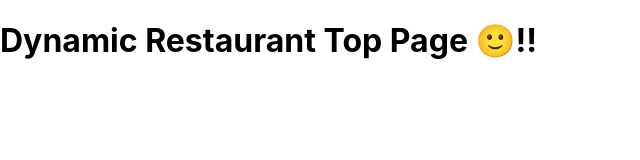
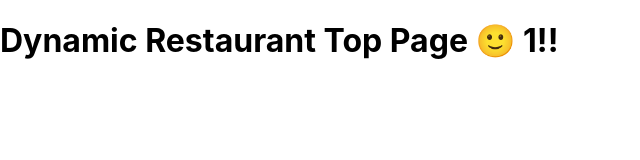
Before and after one commit to melanierolo/Restaurant-App-nextjs, a Next.js app in the folder restaurant-app/: page /restaurants/1 in a window 1280 px wide. Shown: the top 160 px of the page, without its empty margins (0-640 px from the left). Built offline with nearby package versions, Linux system fonts and the light colour scheme.

Commit message:
Dynamic Restaurant page - part 2 useRouter

```diff
--- a/restaurant-app/pages/restaurants/[restaurant].js
+++ b/restaurant-app/pages/restaurants/[restaurant].js
@@ -1,10 +1,16 @@
+import { useRouter } from "next/router";
 import Head from "next/head";
 import styles from "../../styles/Home.module.css";
 
 export default function Restaurant() {
+  const router = useRouter();
   return (
     <>
-      <h1>Dynamic Restaurant Top Page 🙂!!</h1>
+      <h1>Dynamic Restaurant Top Page 🙂 {router.query.restaurant}!!</h1>
     </>
   );
 }
+
+/*A-1 Dynamic Restaurant
+  {router.query."it's going be the name of that file in square brackets"}
+*/
```
